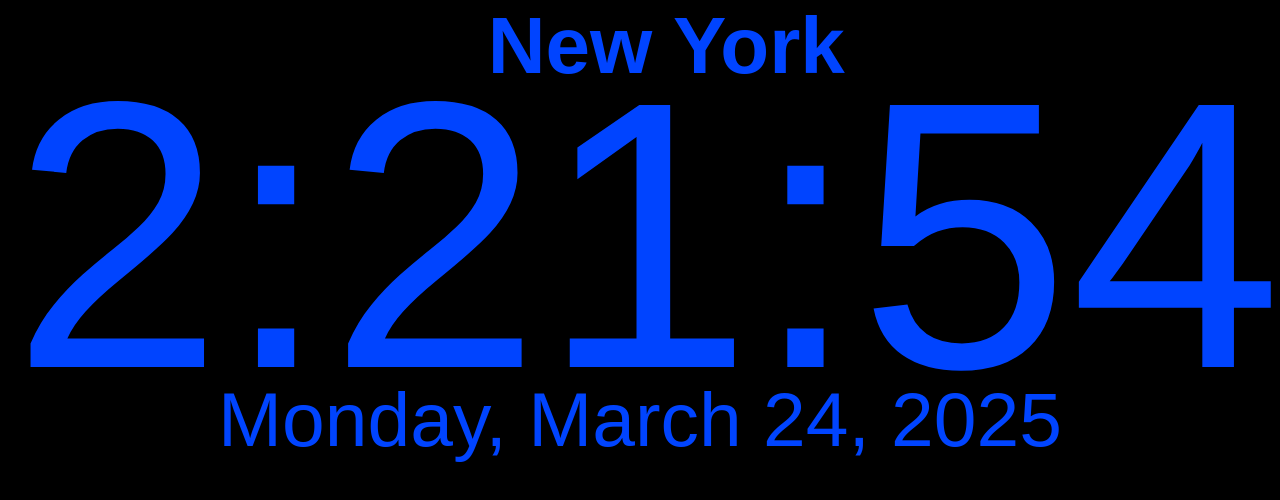
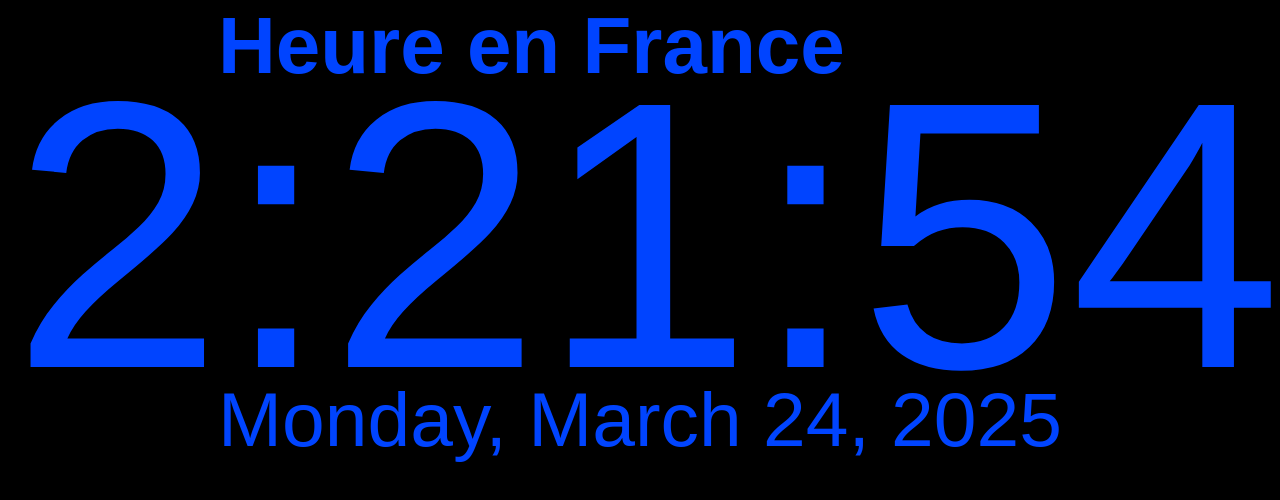
Before and after one commit to julioaires123/torreeiffel, a plain HTML site: page index.html in a window 1280 px wide. Drawn offline with Linux system fonts and the light colour scheme.

Commit message:
Update index.html

```diff
--- a/index.html
+++ b/index.html
@@ -10,7 +10,7 @@
 
     <title>CANAL Sr. VAQUINHA  </title>
 </head>
-<h1>New York</h1>
+<h1>Heure en France</h1>
 
 
 <Body>
```
